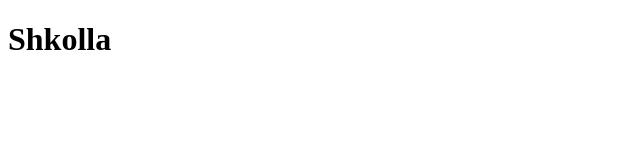
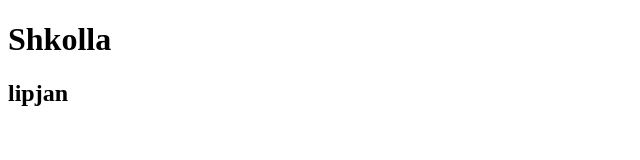
Before and after one commit to elsahoxhaj1/Grupi17C, a plain HTML site: page index.html in a window 1280 px wide. Shown: the whole page, without its empty margins (0-640 px from the left). Drawn offline with Linux system fonts and the light colour scheme.

Commit message:
index.html
e kom vendos nje h2

```diff
--- a/index.html
+++ b/index.html
@@ -8,6 +8,7 @@
 <body>
 
     <h1>Shkolla</h1>
+    <h2>lipjan</h2>
 
 </body>
 </html>
```
